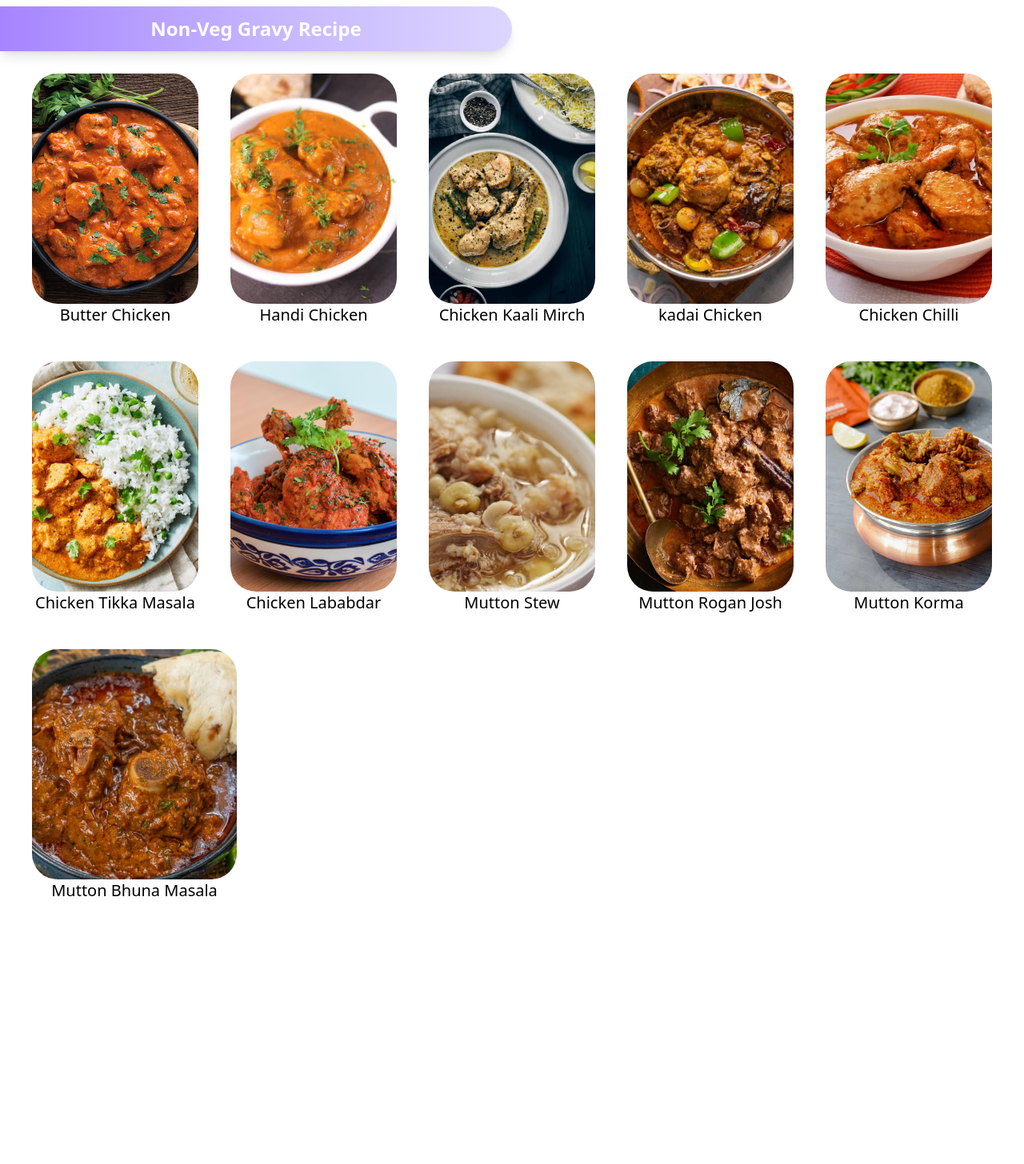
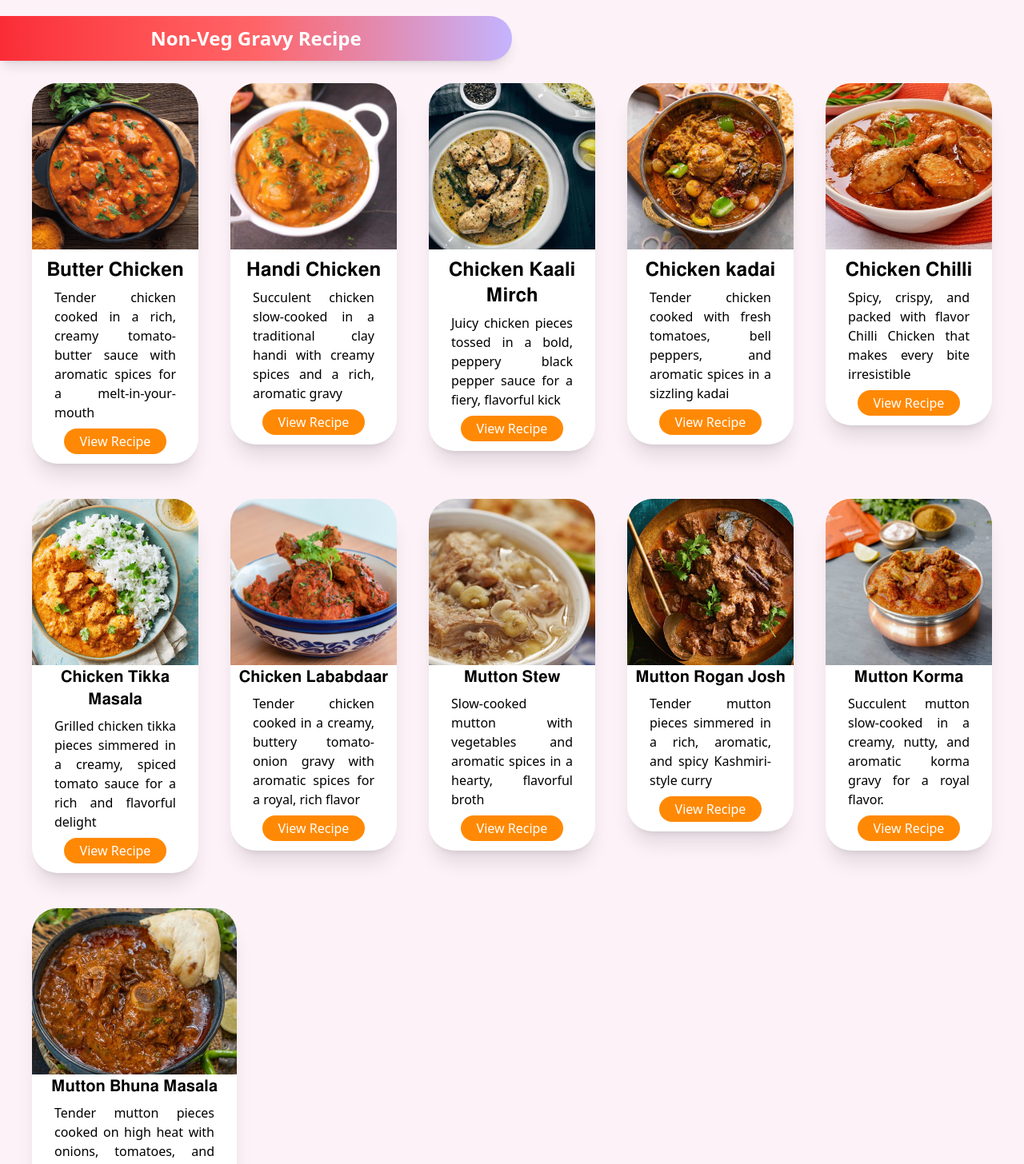
Before and after one commit to mfaiz2003/Recipe-Junction, a React (Vite) app: page /recipe-junction/Nonveg in a window 1280 px wide. Shown: the top 1456 px of the page at 80% size. Before the commit the page ends 1144 px from the top, so only its background shows below. Built offline with nearby package versions, Linux system fonts and the light colour scheme.

Commit message:
Added sticky first recipe card in mobile view

```diff
--- a/src/pages/nonveg.jsx
+++ b/src/pages/nonveg.jsx
@@ -17,37 +17,49 @@ import mutton4 from '../nonveg.img/mutton4.jpg';
 function Nonveg(){
     return(
 
+
     <>
+    <div className='bg-pink-50 pt-5'>
 
-        <div className='w-1/2 flex justify-center bg-gradient-to-r from-violet-400 via-violet-300 to bg-violet-200 rounded-tr-full rounded-br-full mt-2 shadow-lg'>
+        <div className='w-1/2 flex justify-center bg-gradient-to-r from-red-500 via-red-400 to bg-violet-300 rounded-tr-full rounded-br-full shadow-lg sticky top-0 z-50'>
             <h1 className='text-center font-bold text-2xl m-3 text-white'>Non-Veg Gravy Recipe</h1>
         </div>
 
         <div className="flex justify-between w-full md:w-full gap-10 py-4 px-10 md:px-10 flex-col md:flex-row mt-3">
 
-            <div className='w-full md:w-96 h-full'>
-                <img src={image2} alt="image2" className="w-full h-72 object-cover rounded-4xl "/>
-                <h1 className='text-center text-xl'>Butter Chicken</h1>
+            <div className='w-full md:w-96 h-full flex flex-col items-center rounded-4xl shadow-xl hover:shadow-2xl bg-white sticky top-0 z-0'>
+                <img src={image2} alt="image2" className="w-full h-52 object-cover rounded-t-4xl"/>
+                <h1 className='text-center text-2xl mt-2'>𝐁𝐮𝐭𝐭𝐞𝐫 𝐂𝐡𝐢𝐜𝐤𝐞𝐧 </h1>
+                <p className='text-justify px-7 mt-2 '>Tender chicken cooked in a rich, creamy tomato-butter sauce with aromatic spices for a melt-in-your-mouth</p>
+                <button className='mt-2 rounded-2xl bg-orange-400 px-5 py-1 text-white hover:scale-110 mb-3'>View Recipe</button>
             </div>
 
-            <div className='w-full md:w-96 h-full'>
-                <img src={image5}  alt="image5" className="w-full h-72 object-cover rounded-4xl" />
-                <h1 className='text-center text-xl'>Handi Chicken</h1>
+            <div className='w-full md:w-96 h-full flex flex-col items-center rounded-4xl shadow-xl hover:shadow-2xl bg-white sticky top-0 z-0'>
+                <img src={image5}  alt="image5" className="w-full h-52 object-cover rounded-t-4xl" />
+                <h1 className='text-center text-2xl mt-2'>𝐇𝐚𝐧𝐝𝐢 𝐂𝐡𝐢𝐜𝐤𝐞𝐧</h1>
+                <p className='text-justify px-7 mt-2 '>Succulent chicken slow-cooked in a traditional clay handi with creamy spices and a rich, aromatic gravy</p>
+                <button className='mt-2 rounded-2xl bg-orange-400 px-5 py-1 text-white hover:scale-110 mb-3'>View Recipe</button>
             </div>
 
-            <div className='w-full md:w-96 h-full'>
-                <img src={image6}  alt="image6" className="w-full h-72 object-cover rounded-4xl" />
-                <h1 className='text-center text-xl'>Chicken Kaali Mirch</h1>
+            <div className='w-full md:w-96 h-full flex flex-col items-center rounded-4xl shadow-xl hover:shadow-2xl bg-white sticky top-0 z-0'>
+                <img src={image6}  alt="image6" className="w-full h-52 object-cover rounded-t-4xl" />
+                <h1 className='text-center text-2xl mt-2'>𝐂𝐡𝐢𝐜𝐤𝐞𝐧 𝐊𝐚𝐚𝐥𝐢 𝐌𝐢𝐫𝐜𝐡</h1>
+                <p className='text-justify px-7 mt-2 '>Juicy chicken pieces tossed in a bold, peppery black pepper sauce for a fiery, flavorful kick</p>
+                <button className='mt-2 rounded-2xl bg-orange-400 px-5 py-1 text-white hover:scale-110 mb-3'>View Recipe</button>
             </div>
 
-            <div className='w-full md:w-96 h-full'>
-                <img src={image3}  alt="image6" className="w-full h-72 object-cover rounded-4xl"/>
-                <h1 className='text-center text-xl'>kadai Chicken</h1>
+            <div className='w-full md:w-96 h-full flex flex-col items-center rounded-4xl shadow-xl hover:shadow-2xl bg-white sticky top-0 z-0'>
+                <img src={image3}  alt="image6" className="w-full h-52 object-cover rounded-t-4xl"/>
+                <h1 className='text-center text-2xl mt-2'>𝐂𝐡𝐢𝐜𝐤𝐞𝐧 𝐤𝐚𝐝𝐚𝐢 </h1>
+                <p className='text-justify px-7 mt-2 '>Tender chicken cooked with fresh tomatoes, bell peppers, and aromatic spices in a sizzling kadai</p>
+                <button className='mt-2 rounded-2xl bg-orange-400 px-5 py-1 text-white hover:scale-110 mb-3'>View Recipe</button>
             </div>
 
-            <div className='w-full md:w-96 h-full'>
-                <img src={image9}  alt="image6" className="w-full h-72 object-cover rounded-4xl" />
-                <h1 className='text-center text-xl'>Chicken Chilli</h1>
+            <div className='w-full md:w-96 h-full flex flex-col items-center rounded-4xl shadow-xl hover:shadow-2xl bg-white sticky top-0 z-0'>
+                <img src={image9}  alt="image6" className="w-full h-52 object-cover rounded-t-4xl" />
+                <h1 className='text-center text-2xl mt-2'>𝐂𝐡𝐢𝐜𝐤𝐞𝐧 𝐂𝐡𝐢𝐥𝐥𝐢</h1>
+                <p className='text-justify px-7 mt-2 '>Spicy, crispy, and packed with flavor Chilli Chicken that makes every bite irresistible</p>
+                <button className='mt-2 rounded-2xl bg-orange-400 px-5 py-1 text-white hover:scale-110 mb-3'>View Recipe</button>
             </div>
         </div>
 
@@ -55,37 +67,58 @@ function Nonveg(){
         {/* section2 */}
 
         <div className="flex justify-between w-full md:w-full gap-10 py-4 px-10 md:px-10 flex-col md:flex-row mt-3">
-            <div className='w-full md:w-96 h-full'>
-                <img src={image10} alt="image2" className="w-full h-72 object-cover rounded-4xl "/>
-                <h1 className='text-center text-xl'>Chicken Tikka Masala</h1>
+
+            <div className='w-full md:w-96 h-full flex flex-col items-center rounded-4xl shadow-xl hover:shadow-2xl bg-white sticky top-0 z-0'>
+                <img src={image10} alt="image2" className="w-full h-52 object-cover rounded-t-4xl "/>
+                <h1 className='text-center text-xl'>𝐂𝐡𝐢𝐜𝐤𝐞𝐧 𝐓𝐢𝐤𝐤𝐚 𝐌𝐚𝐬𝐚𝐥𝐚</h1>
+                <p className='text-justify px-7 mt-2 '>Grilled chicken tikka pieces simmered in a creamy, spiced tomato sauce for a rich and flavorful delight</p>
+                <button className='mt-2 rounded-2xl bg-orange-400 px-5 py-1 text-white hover:scale-110 mb-3'>View Recipe</button>
             </div>
 
-            <div className='w-full md:w-96 h-full'>
-                <img src={image11} alt="image2" className="w-full h-72 object-cover rounded-4xl "/>
-                <h1 className='text-center text-xl'>Chicken Lababdar</h1>
+            <div className='w-full md:w-96 h-full flex flex-col items-center rounded-4xl shadow-xl hover:shadow-2xl bg-white sticky top-0 z-0'>
+                <img src={image11} alt="image2" className="w-full h-52 object-cover rounded-t-4xl "/>
+                <h1 className='text-center text-xl'>𝐂𝐡𝐢𝐜𝐤𝐞𝐧 𝐋𝐚𝐛𝐚𝐛𝐝𝐚𝐚𝐫</h1>
+                <p className='text-justify px-7 mt-2 '>Tender chicken cooked in a creamy, buttery tomato-onion gravy with aromatic spices for a royal, rich flavor</p>
+                <button className='mt-2 rounded-2xl bg-orange-400 px-5 py-1 text-white hover:scale-110 mb-3'>View Recipe</button>
             </div>
 
-            <div className='w-full md:w-96 h-full'>
-                <img src={mutton1} alt="mutton" className="w-full h-72 object-cover rounded-4xl "/>
-                <h1 className='text-center text-xl'>Mutton Stew</h1>
+            <div className='w-full md:w-96 h-full flex flex-col items-center rounded-4xl shadow-xl hover:shadow-2xl bg-white sticky top-0 z-0'>
+                <img src={mutton1} alt="mutton" className="w-full h-52 object-cover rounded-t-4xl "/>
+                <h1 className='text-center text-xl'>𝐌𝐮𝐭𝐭𝐨𝐧 𝐒𝐭𝐞𝐰</h1>
+                <p className='text-justify px-7 mt-2 '>Slow-cooked mutton with vegetables and aromatic spices in a hearty, flavorful broth</p>
+                <button className='mt-2 rounded-2xl bg-orange-400 px-5 py-1 text-white hover:scale-110 mb-3'>View Recipe</button>
             </div>
 
-            <div className='w-full md:w-96 h-full'>
-                <img src={mutton2} alt="mutton2" className="w-full h-72 object-cover rounded-4xl "/>
-                <h1 className='text-center text-xl'>Mutton Rogan Josh</h1>
+            <div className='w-full md:w-96 h-full flex flex-col  items-center rounded-4xl shadow-xl hover:shadow-2xl bg-white sticky top-0 z-0'>
+                <img src={mutton2} alt="mutton2" className="w-full h-52 object-cover rounded-t-4xl "/>
+                <h1 className='text-center text-xl'>𝐌𝐮𝐭𝐭𝐨𝐧 𝐑𝐨𝐠𝐚𝐧 𝐉𝐨𝐬𝐡</h1>
+                <p className='text-justify px-7 mt-2 '>Tender mutton pieces simmered in a rich, aromatic, and spicy Kashmiri-style curry</p>
+                <button className='mt-2 rounded-2xl bg-orange-400 px-5 py-1 text-white hover:scale-110 mb-3'>View Recipe</button>
             </div>
 
-            <div className='w-full md:w-96 h-full'>
-                <img src={mutton3} alt="mutton3" className="w-full h-72 object-cover rounded-4xl "/>
-                <h1 className='text-center text-xl'>Mutton Korma</h1>
+            <div className='w-full md:w-96 h-full flex flex-col items-center rounded-4xl shadow-xl hover:shadow-2xl bg-white sticky top-0 z-0'>
+                <img src={mutton3} alt="mutton3" className="w-full h-52 object-cover rounded-t-4xl "/>
+                <h1 className='text-center text-xl'>𝐌𝐮𝐭𝐭𝐨𝐧 𝐊𝐨𝐫𝐦𝐚</h1>
+                <p className='text-justify px-7 mt-2 '>Succulent mutton slow-cooked in a creamy, nutty, and aromatic korma gravy for a royal flavor.</p>
+                <button className='mt-2 rounded-2xl bg-orange-400 px-5 py-1 text-white hover:scale-110 mb-3'>View Recipe</button>
+            </div>
+
+        </div>
+
+        <div className="flex justify-between w-full md:w-full gap-10 py-4 px-10 md:px-10 flex-col md:flex-row mt-3">
+            <div className='w-full h-full md:w-64 flex flex-col items-center rounded-4xl shadow-xl hover:shadow-2xl bg-white sticky top-0 z-0'>
+                <img src={mutton4} alt="mutton4" className="w-full h-52 object-cover rounded-t-4xl"/>
+                <h1 className='text-center text-xl'>𝐌𝐮𝐭𝐭𝐨𝐧 𝐁𝐡𝐮𝐧𝐚 𝐌𝐚𝐬𝐚𝐥𝐚</h1>
+                <p className='text-justify px-7 mt-2 '>Tender mutton pieces cooked on high heat with onions, tomatoes, and spices to create a thick</p>
+                <button className='mt-2 rounded-2xl bg-orange-400 px-5 py-1 text-white hover:scale-110 mb-3'>View Recipe</button>
             </div>
         </div>
 
-        <div className="flex justify-between w-full md:w-full gap-10 py-4 px-10 md:px-10 flex-col md:flex-row mt-3">
-            <div className='w-full h-full md:w-64'>
-                <img src={mutton4} alt="mutton4" className="w-full h-72 object-cover rounded-4xl "/>
-                <h1 className='text-center text-xl'>Mutton Bhuna Masala</h1>
-            </div>
+    </div>
+
+
+        <div className='w-1/2 flex justify-center bg-gradient-to-r from-violet-400 via-violet-300 to bg-violet-200 rounded-tr-full rounded-br-full shadow-lg'>
+            <h1 className='text-center font-bold text-2xl m-3 text-white'>Non-Veg Gravy Recipe</h1>
         </div>
 
            </>
```
